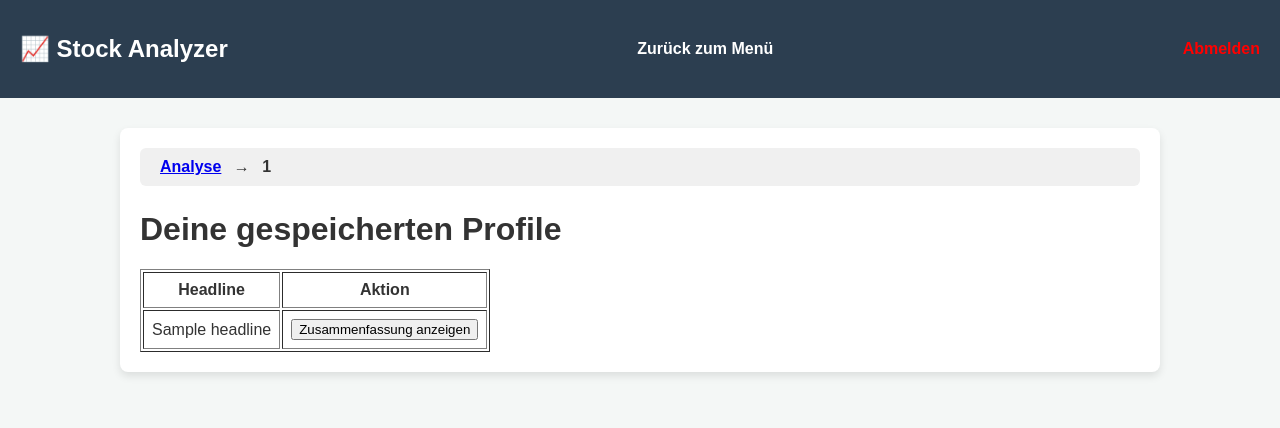
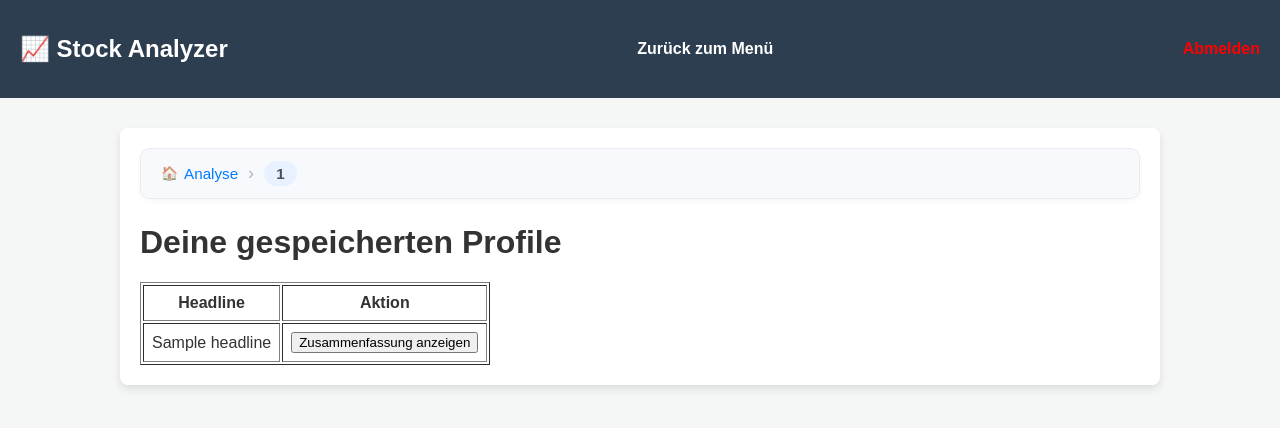
Before and after one commit to danthemanthereal/stock_management_system, a Python web app: template Stock_management_fast_api/templates/analysis/show_news.html in a window 1280 px wide. Shown: the top 428 px of the page. Run offline with Jinja, Linux system fonts and the light colour scheme; the template is opened without the code that fills it: most values are stand-ins (such as "Sample title", 1, 10 or a date in 2020).

Commit message:
adapt design anaylsis header

```diff
--- a/Stock_management_fast_api/templates/analysis/analysis_base.html
+++ b/Stock_management_fast_api/templates/analysis/analysis_base.html
@@ -1,12 +1,61 @@
 {% extends "base.html" %}
 
 {% block content %}
-<nav class="analysis-nav" style="background:#f0f0f0; padding: 10px 20px; border-radius: 6px; margin-bottom: 25px;">
-    <a href="/analysis/" style="font-weight:bold;"> Analyse</a>
-    <span style="margin:0 8px;">→</span>
-    <strong>{{ active_page }}</strong>
+<style>
+    .breadcrumb-nav {
+    display: flex;
+    align-items: center;
+    background: #f8f9fc;
+    padding: 12px 20px;
+    border-radius: 10px;
+    margin-bottom: 25px;
+    box-shadow: 0 2px 6px rgba(0,0,0,0.04);
+    font-size: 0.95rem;
+    border: 1px solid #e9ecef;
+}
 
+.breadcrumb-link {
+    color: #007bff;
+    text-decoration: none;
+    font-weight: 500;
+    display: flex;
+    align-items: center;
+    gap: 6px;
+    transition: color 0.2s;
+}
 
+.breadcrumb-link:hover {
+    color: #0056b3;
+}
+
+/* Kleines Home-Symbol vor dem Link (optional) */
+.breadcrumb-link::before {
+    content: "🏠";
+    font-size: 0.9em;
+    opacity: 0.7;
+}
+
+.breadcrumb-separator {
+    margin: 0 10px;
+    color: #adb5bd;
+    font-size: 1.2em;
+    font-weight: 300;
+    user-select: none;
+}
+
+.breadcrumb-current {
+    color: #495057;
+    font-weight: 600;
+    background: #e7f1ff;
+    padding: 4px 12px;
+    border-radius: 20px;
+    letter-spacing: 0.3px;
+}
+</style>
+<nav class="breadcrumb-nav" aria-label="Breadcrumb">
+    <a href="/analysis/" class="breadcrumb-link">Analyse</a>
+    <span class="breadcrumb-separator">›</span>
+    <span class="breadcrumb-current">{{ active_page }}</span>
 </nav>
 
 {% block analysis_content %}{% endblock %}
```
Also changed, not shown: Stock_management_fast_api/templates/analysis/show_financial_metrics.html (+53 -4 lines).
